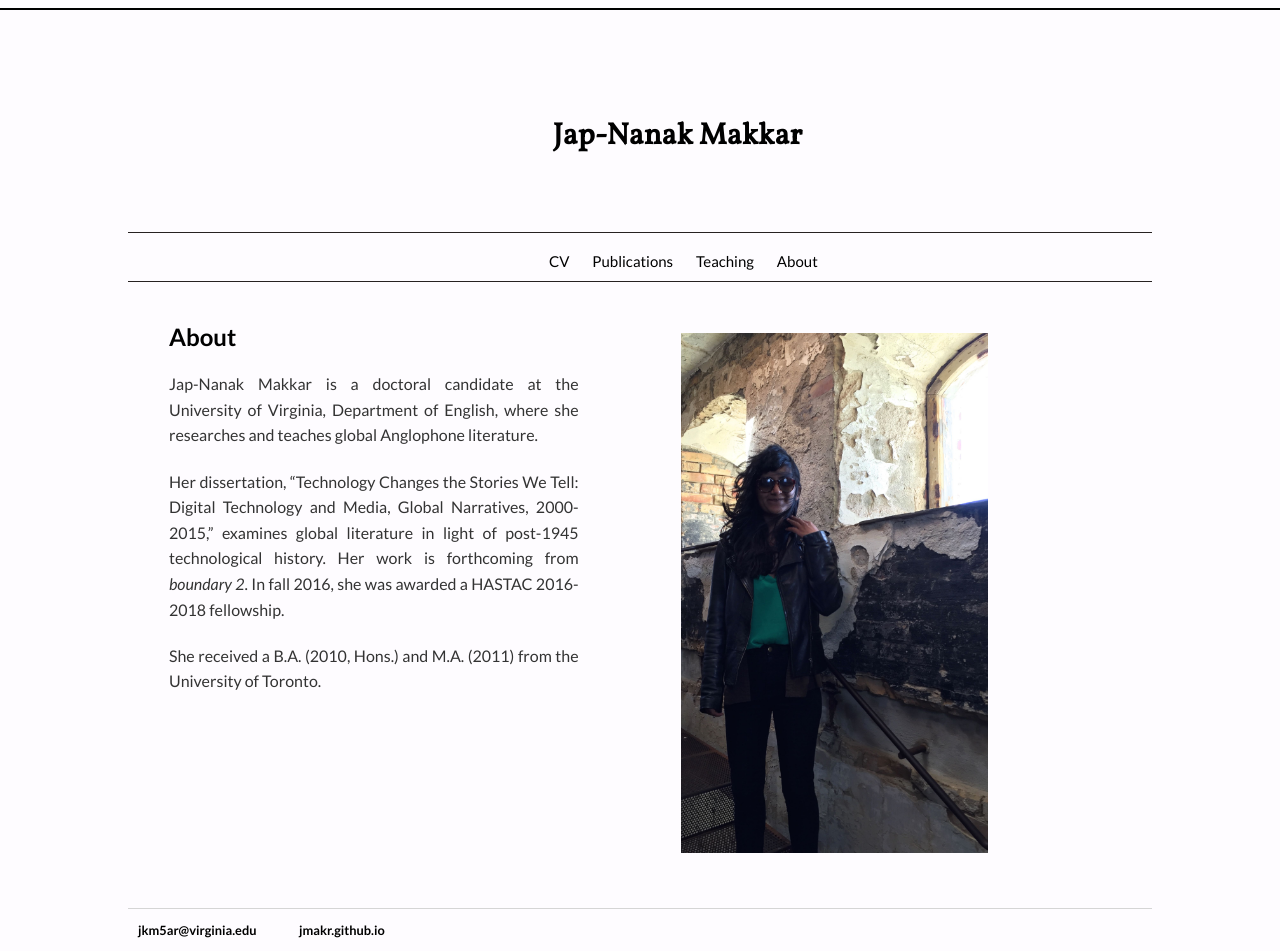
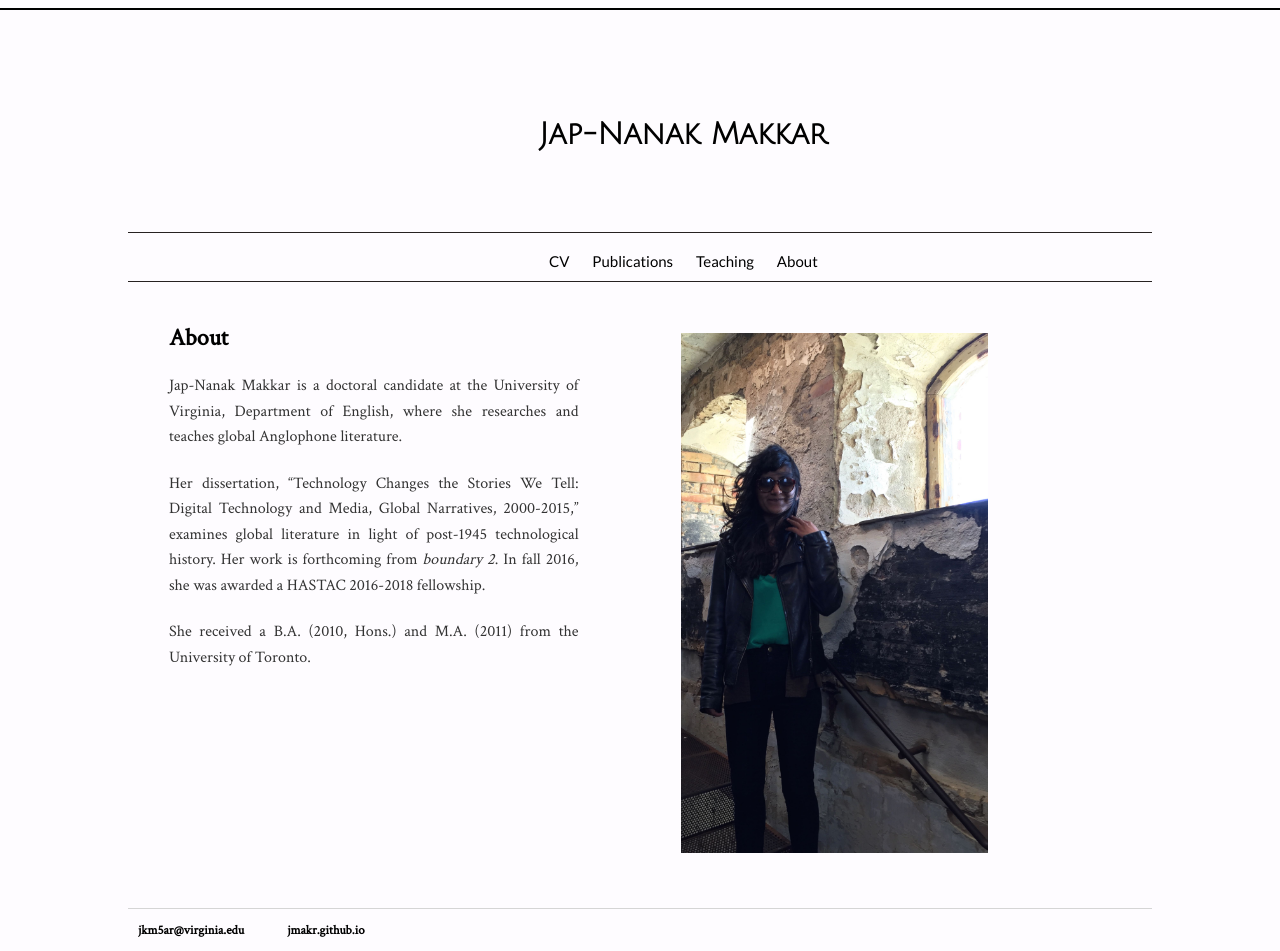
Before and after one commit to jmakr/jmakr.github.io, a Jekyll site: the page built from index.html, in a window 1280 px wide. Built offline with Jekyll 4.4.1, drawn with Linux system fonts in a browser that asks for light colours.

Commit message:
Update main.css

```diff
--- a/css/main.css
+++ b/css/main.css
@@ -22,7 +22,7 @@ header {
 
 h1 {
   text-align: center;
-  font-family: 'Vollkorn', serif;
+  font-family: 'Julius Sans One', sans-serif;
   font-size: 30px;
 
 
@@ -116,16 +116,16 @@ a:hover {
 h2 {
     font-size: 1.5em;
     color:black;
-    font-family: "Lato", sans-serif;
+    font-family: 'Crimson Text', serif;
 }
 
 h3 {
     font-size: 1em;
     color: grey;
-    font-family: "Lato", sans-serif;
+    font-family: 'Crimson Text', serif;
 }
 p {
-    font-family: "Lato", sans-serif ;
+    font-family: 'Crimson Text', serif;
     font-size: 1.0em;
     line-height: 1.6em;
     color: #333;
@@ -145,7 +145,7 @@ p {
 }
 
 p2 {
-    font-family: "Lato", sans-serif ;
+    font-family: 'Crimson Text', serif;
     font-size: 1.0em;
     line-height: 1.6em;
     color: #333;
@@ -178,7 +178,7 @@ footer {
 
 }
 nav ul, footer ul {
-    font-family: "Lato", sans-serif;
+    font-family: 'Crimson Text', serif;
     padding: 0px;
     list-style: none;
     font-weight: bold;
@@ -194,7 +194,7 @@ nav ul li, footer ul li {
 ul.posts {
     font-size: 1.19em;
     line-height: 1.6em;
-    font-family: "Lato", sans-serif;
+    font-family: 'Crimson Text', serif;
     color: #333;
 
 }
@@ -203,7 +203,7 @@ ul.posts li {
     list-style: none;
     font-size: 1em;
     line-height: 1.6em;
-    font-family: "Lato", sans-serif;
+    font-family: 'Crimson Text', serif;
 
     color: #333;
 }
```
